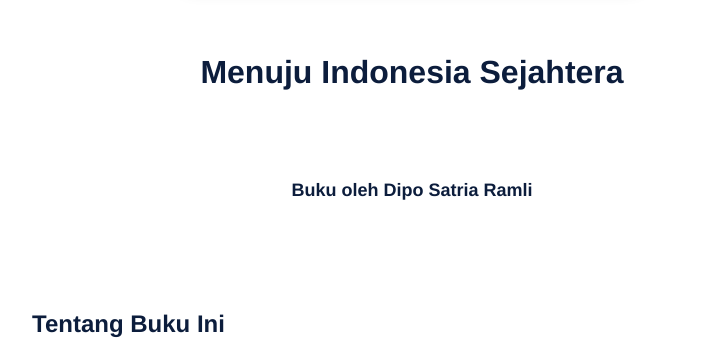
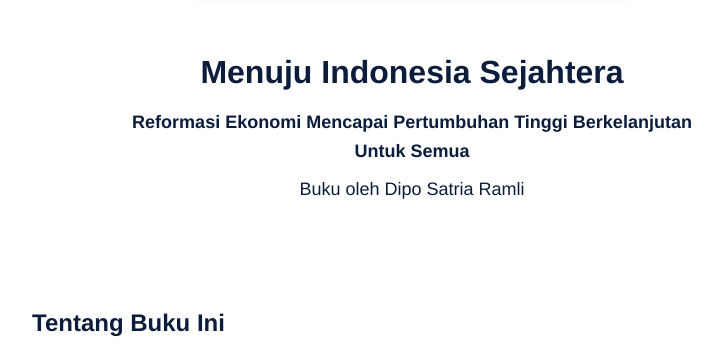
Before and after one commit to dsr-hub/indonesia-sejahtera, a plain HTML site: page index.html in a window 1280 px wide. Shown: the part 440-796 px from the top of the page, without its empty margins (228-950 px from the left). Drawn offline with Linux system fonts and the light colour scheme.

Commit message:
Update index.html

```diff
--- a/index.html
+++ b/index.html
@@ -96,8 +96,8 @@
 <header>
   <img src="Buku_IndonesiaSejahtera_Cover.png" alt="Cover Buku Indonesia Sejahtera" />
   <h1>Menuju Indonesia Sejahtera</h1>
-  <h2>Reformasi Ekonomi Mencapai Pertumbuhan Tinggi Berkelanjutan Untuk Semua</h2>
-  <p><strong>Buku oleh Dipo Satria Ramli</strong></p>
+  <p><strong>Reformasi Ekonomi Mencapai Pertumbuhan Tinggi Berkelanjutan Untuk Semua</strong></p>
+  <p>Buku oleh Dipo Satria Ramli</p>
 </header>
 
 <section>
```
